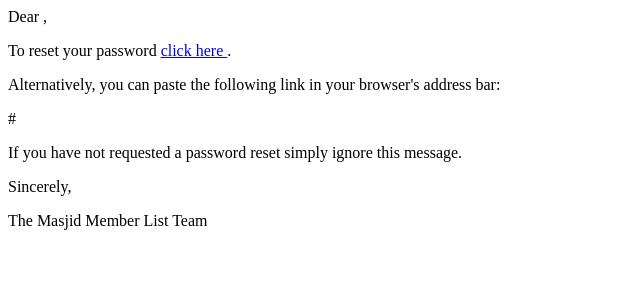
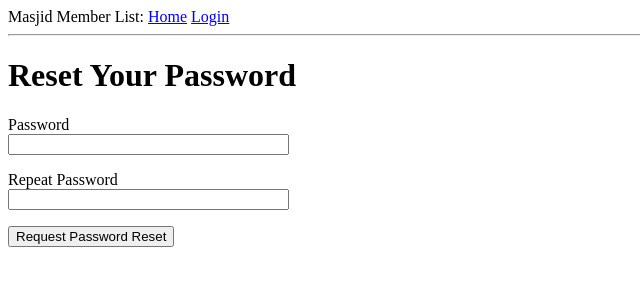
Before and after one commit to hoquem/masjidpy, a Flask app: template app/templates/reset_password.html in a window 1280 px wide. Shown: the top 300 px of the page, without its empty margins (0-640 px from the left). Run offline with Flask 2, Linux system fonts and the light colour scheme; the template is opened without the code that fills it: values that come from a table or form of the project are taken from there, others are empty; parts of the project's set-up code (start-up, migrations or seed data) failed here and were passed over.

Commit message:
email password reset working

```diff
--- a/app/__init__.py
+++ b/app/__init__.py
@@ -6,6 +6,9 @@
 from flask_sqlalchemy import SQLAlchemy
 from flask_migrate import Migrate
 from flask_login import LoginManager
+from flask_mail import Mail
+from logging.handlers import RotatingFileHandler
+from logging.handlers import SMTPHandler
 
 app = Flask(__name__)
 app.config.from_object(Config)
@@ -13,9 +16,8 @@
 migrate = Migrate(app, db)
 login = LoginManager(app)
 login.login_view = 'login'
+mail = Mail(app)
 
-from logging.handlers import RotatingFileHandler
-from logging.handlers import SMTPHandler
 from app import routes, models, errors
 
 
--- a/app/forms.py
+++ b/app/forms.py
@@ -1,6 +1,7 @@
 from flask_wtf import FlaskForm
 from wtforms import StringField, PasswordField, BooleanField, SubmitField
 from wtforms.validators import DataRequired, ValidationError, Email, EqualTo
+
 from app.models import User
 
 class LoginForm(FlaskForm):
@@ -25,3 +26,13 @@
         user = User.query.filter_by(email=email.data).first()
         if user is not None:
             raise ValidationError('Please use a different email address.')
+
+class ResetPasswordRequestForm(FlaskForm):
+    email = StringField('Email', validators=[DataRequired(), Email()])
+    submit = SubmitField('Request Password Reset')
+
+class ResetPasswordForm(FlaskForm):
+    password = PasswordField('Password', validators=[DataRequired()])
+    password2 = PasswordField(
+        'Repeat Password', validators=[DataRequired(), EqualTo('password')])
+    submit = SubmitField('Request Password Reset')
--- a/app/models.py
+++ b/app/models.py
@@ -1,8 +1,10 @@
 import jwt
+
+from datetime import datetime
+from time import time
 from werkzeug.security import generate_password_hash, check_password_hash
-from datetime import datetime
 from flask_login import UserMixin, login_required
-from time import time
+
 from app import app, db, login
 
 @login.user_loader
--- a/app/routes.py
+++ b/app/routes.py
@@ -1,8 +1,9 @@
+from werkzeug.urls import url_parse
 from flask import render_template, flash, redirect, url_for, request
-from werkzeug.urls import url_parse
 from flask_login import current_user, login_user, logout_user, login_required
+
 from app import app, db
-from app.forms import LoginForm, RegistrationForm, ResetPasswordRequestForm
+from app.forms import LoginForm, RegistrationForm, ResetPasswordRequestForm, ResetPasswordForm
 from app.models import User
 from app.email import send_password_reset_email
 
@@ -84,3 +85,18 @@
         flash('Check your email for the instructions to reset your password')
         return redirect(url_for('login'))
     return render_template('reset_password_request.html', title='Reset Password', form=form)
+
+@app.route('/reset_password/<token>', methods=['GET', 'POST'])
+def reset_password(token):
+    if current_user.is_authenticated:
+        return redirect(url_for('index'))
+    user = User.verify_reset_password_token(token)
+    if not user:
+        return redirect(url_for('index'))
+    form = ResetPasswordForm()
+    if form.validate_on_submit():
+        user.set_password(form.password.data)
+        db.session.commit()
+        flash('Your password has been reset.')
+        return redirect(url_for('login'))
+    return render_template('reset_password.html', form=form)
--- a/app/templates/reset_password.html
+++ b/app/templates/reset_password.html
@@ -1,12 +1,23 @@
-<p>Dear {{ user.username }},</p>
-<p>
-    To reset your password
-    <a href="{{ url_for('reset_password', token=token, _external=True) }}">
-        click here
-    </a>.
-</p>
-<p>Alternatively, you can paste the following link in your browser's address bar:</p>
-<p>{{ url_for('reset_password', token=token, _external=True) }}</p>
-<p>If you have not requested a password reset simply ignore this message.</p>
-<p>Sincerely,</p>
-<p>The Masjid Member List Team</p>
+{% extends "base.html" %}
+
+{% block content %}
+    <h1>Reset Your Password</h1>
+    <form action="" method="post">
+        {{ form.hidden_tag() }}
+        <p>
+            {{ form.password.label }}<br>
+            {{ form.password(size=32) }}<br>
+            {% for error in form.password.errors %}
+            <span style="color: red;">[{{ error }}]</span>
+            {% endfor %}
+        </p>
+        <p>
+            {{ form.password2.label }}<br>
+            {{ form.password2(size=32) }}<br>
+            {% for error in form.password2.errors %}
+            <span style="color: red;">[{{ error }}]</span>
+            {% endfor %}
+        </p>
+        <p>{{ form.submit() }}</p>
+    </form>
+{% endblock %}
```
Also changed, not shown: app/email.py (added, +24 -0 lines), app/errors.py (+12 -0 lines), app/templates/email/reset_password.html (added, +12 -0 lines), app/templates/email/reset_password.txt (added, +11 -0 lines), config.py (+7 -0 lines), email.py (deleted, +0 -9 lines), app/templates/reset_password.txt (deleted), 2 other files.
